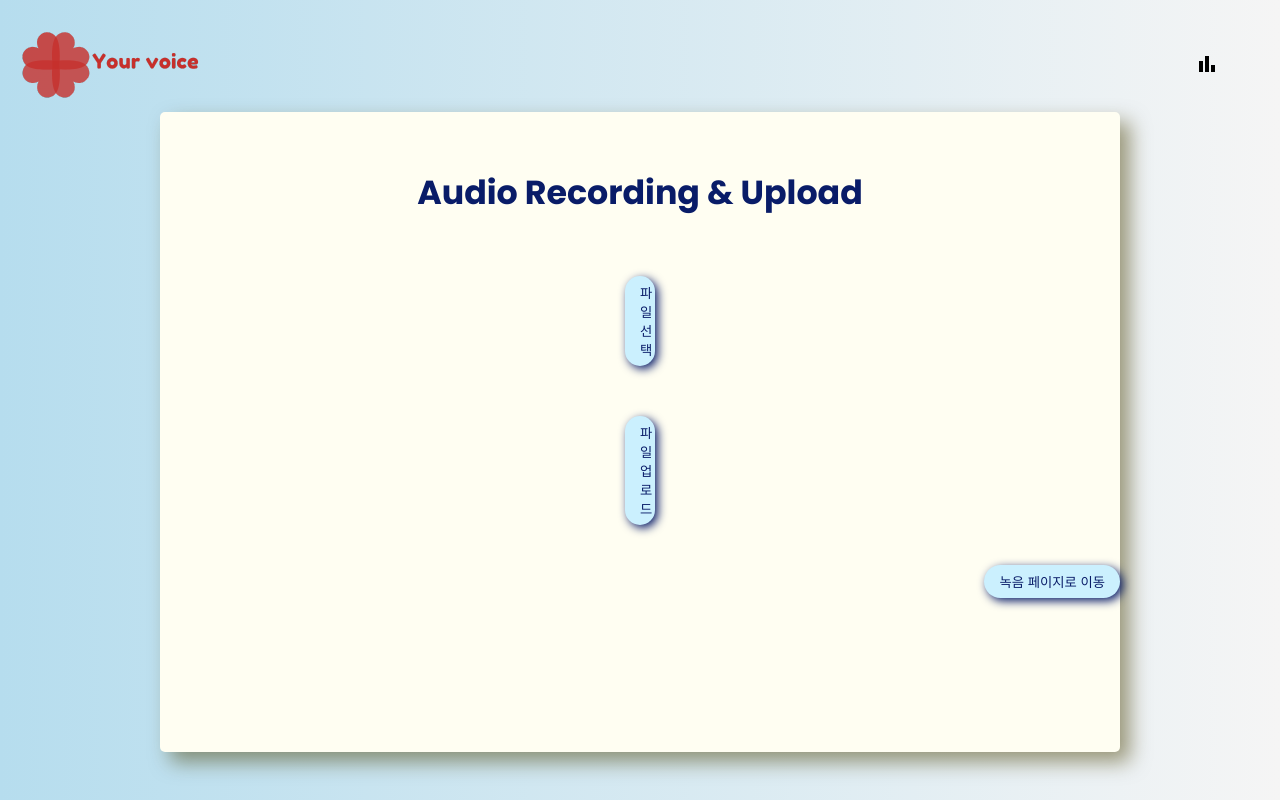
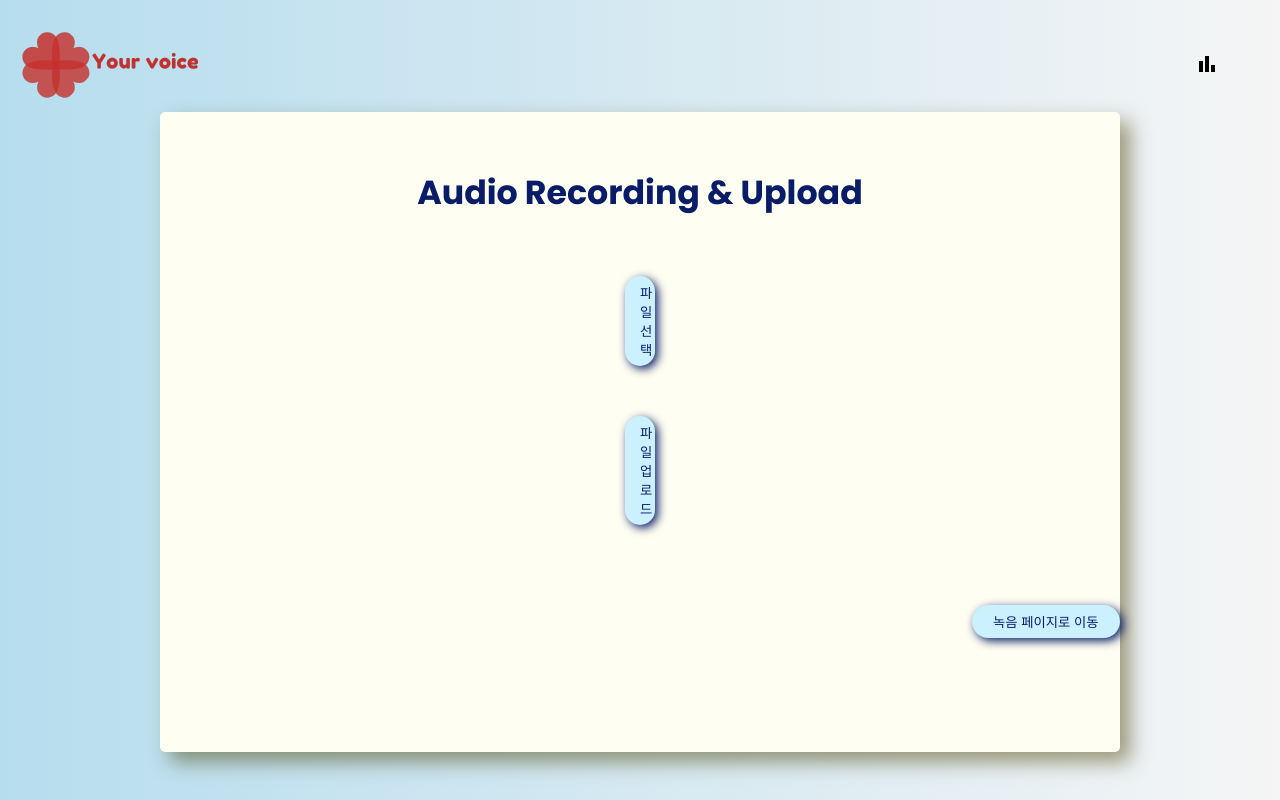
Before and after one commit to Soojong94/SilJeon, a React (Create React App) app in the folder your_voice/front/: page /coughUd in a window 1280 px wide. Built offline with nearby package versions, Linux system fonts and the light colour scheme.

Commit message:
호호커밋

```diff
--- a/your_voice/front/src/upload2/bothload.css
+++ b/your_voice/front/src/upload2/bothload.css
@@ -88,6 +88,7 @@
 }
 
 .recordPg_Btb {
+    margin: 5vh 1vw 0 0;
     background-color: rgb(203, 240, 254);
     border: none;
     padding: 7px 15px;
```
